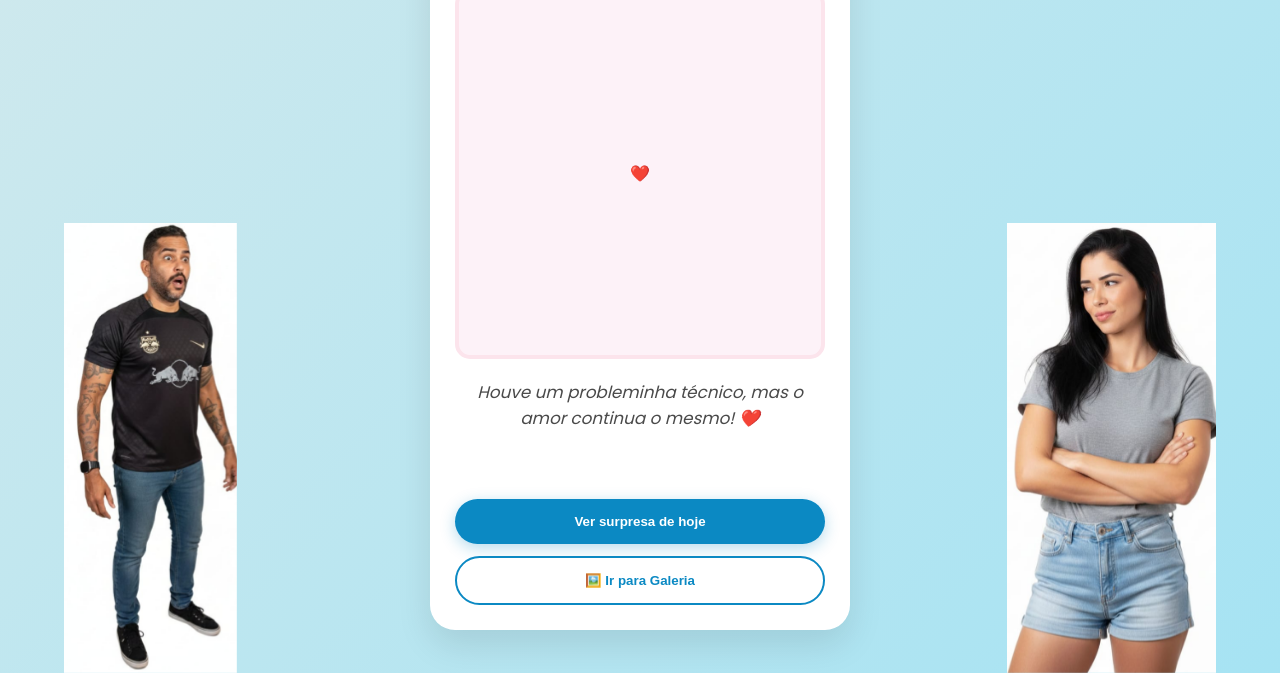
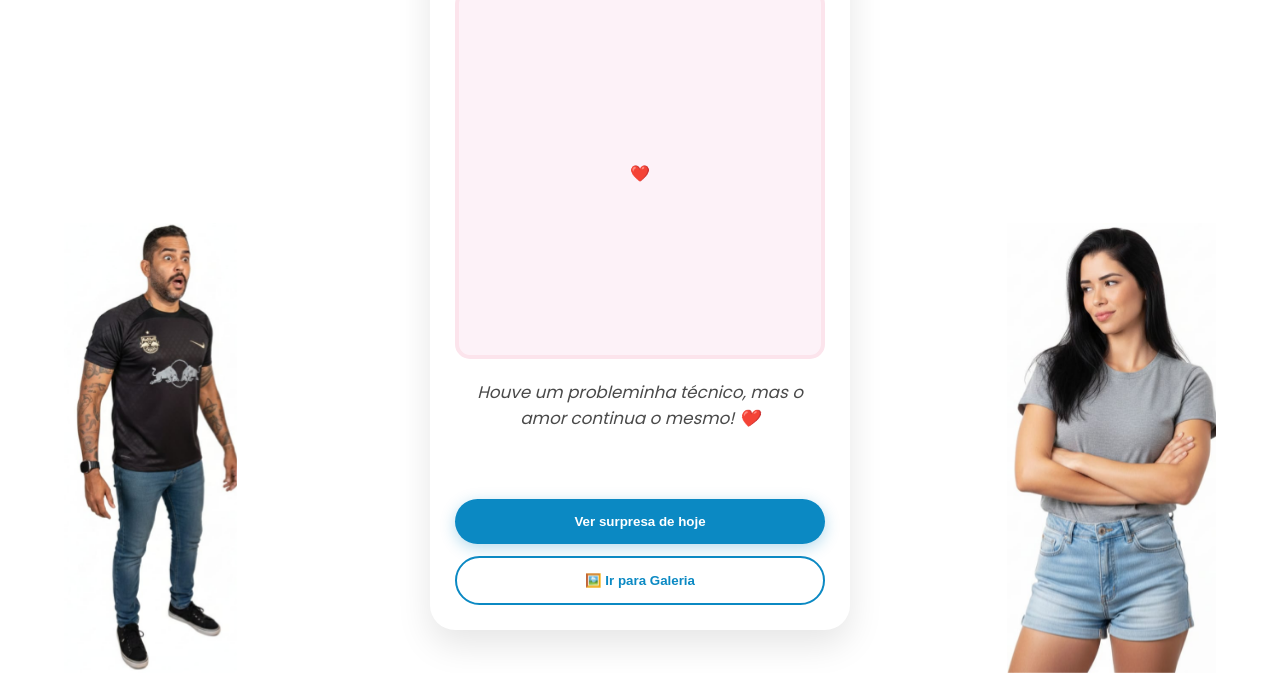
Before and after one commit to Gleitonbb/gleDay, a website: page index.html in a window 1280 px wide. Shown: the part 127-800 px from the top of the page. Drawn offline with Linux system fonts and the light colour scheme; no server answers.

Commit message:
Update style.css

```diff
--- a/style.css
+++ b/style.css
@@ -2,7 +2,7 @@
 * { box-sizing: border-box; margin: 0; padding: 0; }
 
 body {
-    background: linear-gradient(135deg, #d0e9ed, #a6e3f3);
+    background: linear-gradient(135deg, #ffffff, #ffffff);
     font-family: 'Poppins', 'Segoe UI', sans-serif;
     display: flex;
     justify-content: center;
```
